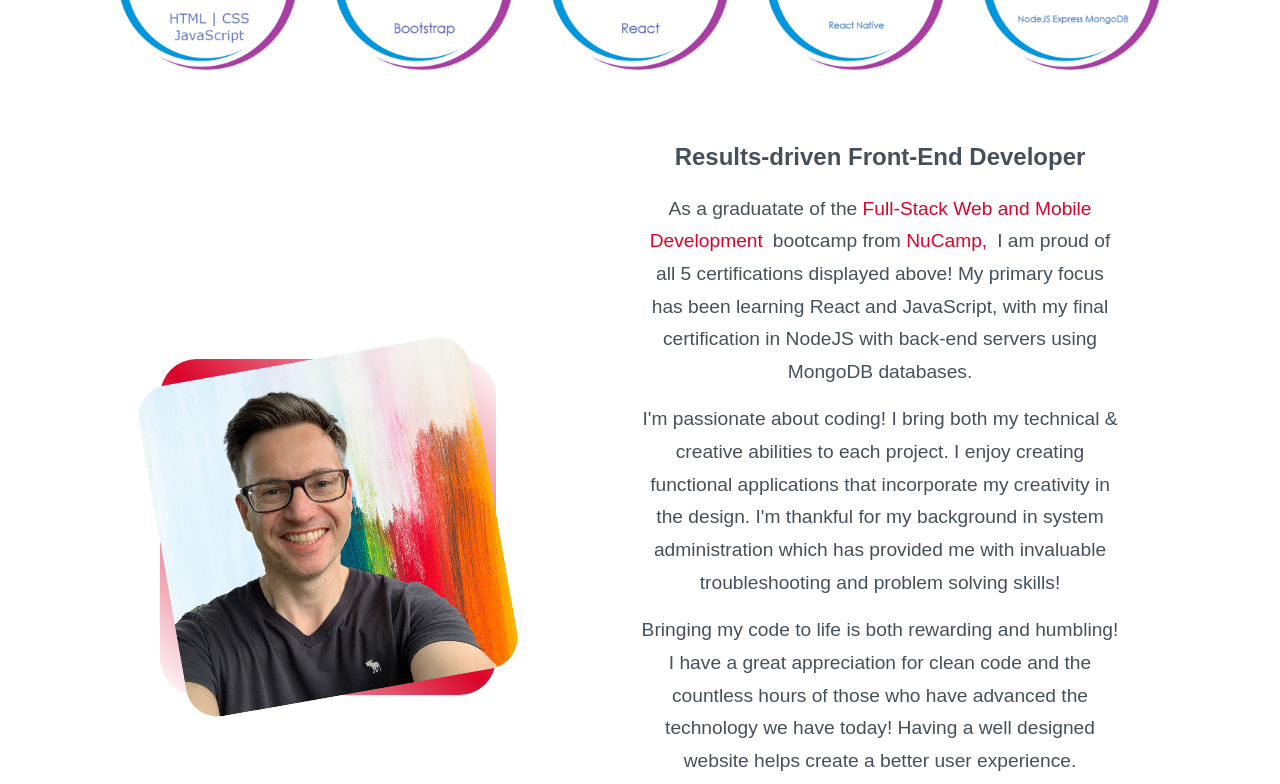
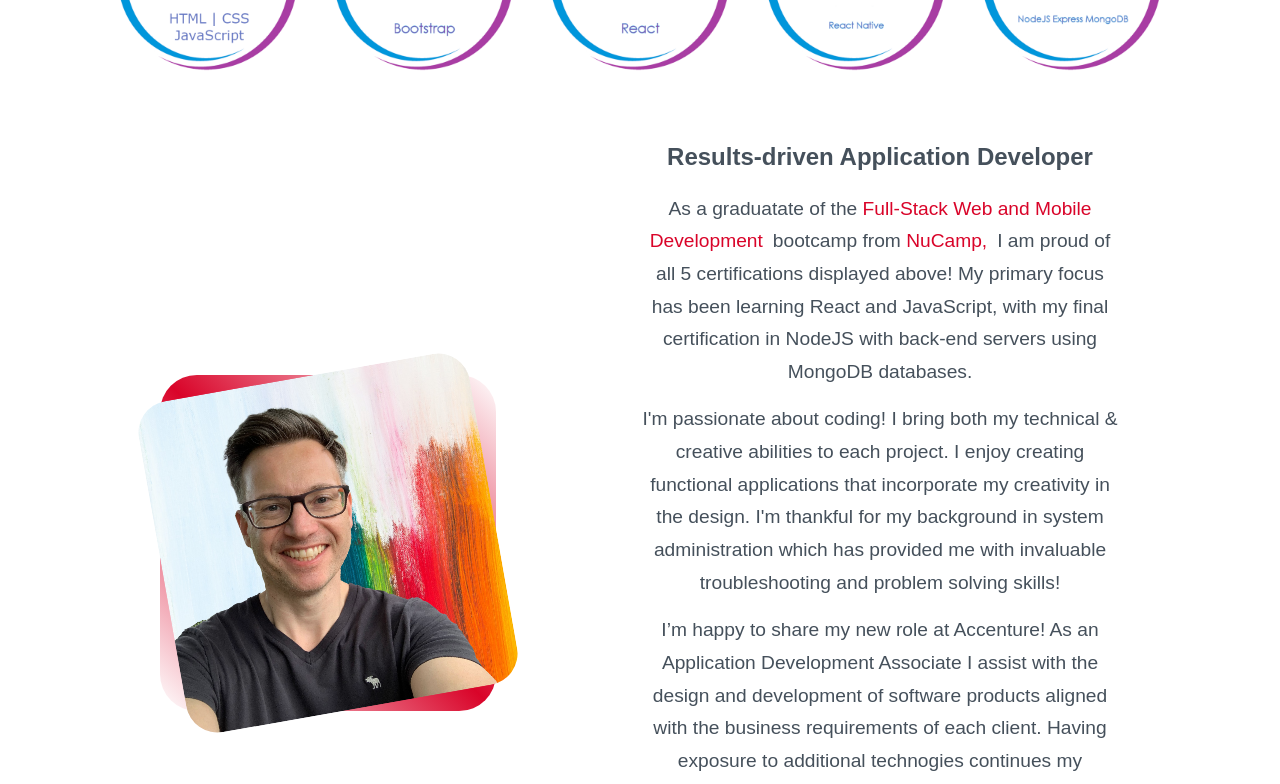
Before and after one commit to remarshal/marshal-rocks-react, a React (Create React App) app: page / in a window 1280 px wide. Shown: the part 1240-2024 px from the top of the page. Built offline with nearby package versions, Linux system fonts and the light colour scheme; a web font is replaced by a local one.

Commit message:
about wording

```diff
--- a/src/Components/About.jsx
+++ b/src/Components/About.jsx
@@ -37,10 +37,10 @@ const About = () => {
                     </div>
                 </div>
                 <div className="about--content">
-                    <h4>Results-driven Front-End Developer</h4>
+                    <h4>Results-driven Application Developer</h4>
                     <p>As a graduatate of the <a href='https://nucamp.co' target='_blank'>Full-Stack Web and Mobile Development</a>bootcamp from <a href='https://nucamp.co' target='_blank'>NuCamp,</a>I am proud of all 5 certifications displayed above!  My primary focus has been learning React and JavaScript, with my final certification in NodeJS with back-end servers using MongoDB databases.</p>
                     <p>I'm passionate about coding!  I bring both my technical & creative abilities to each project. I enjoy creating functional applications that incorporate my creativity in the design. I'm thankful for my background in system administration which has provided me with invaluable troubleshooting and problem solving skills!</p>
-                    <p>Bringing my code to life is both rewarding and humbling!  I have a great appreciation for clean code and the countless hours of those who have advanced the technology we have today!  Having a well designed website helps create a better user experience.</p>
+                    <p>I’m happy to share my new role at Accenture!  As an Application Development Associate I assist with the design and development of software products aligned with the business requirements of each client.  Having exposure to additional technogies continues my development as a developer.</p>
                     <p>Occasionally I'm available for freelance work, feel free to reach out and say hi!</p>
                     <a href='#contact' className='btn btn-primary'>Let's connect!</a>
                 </div>
```
